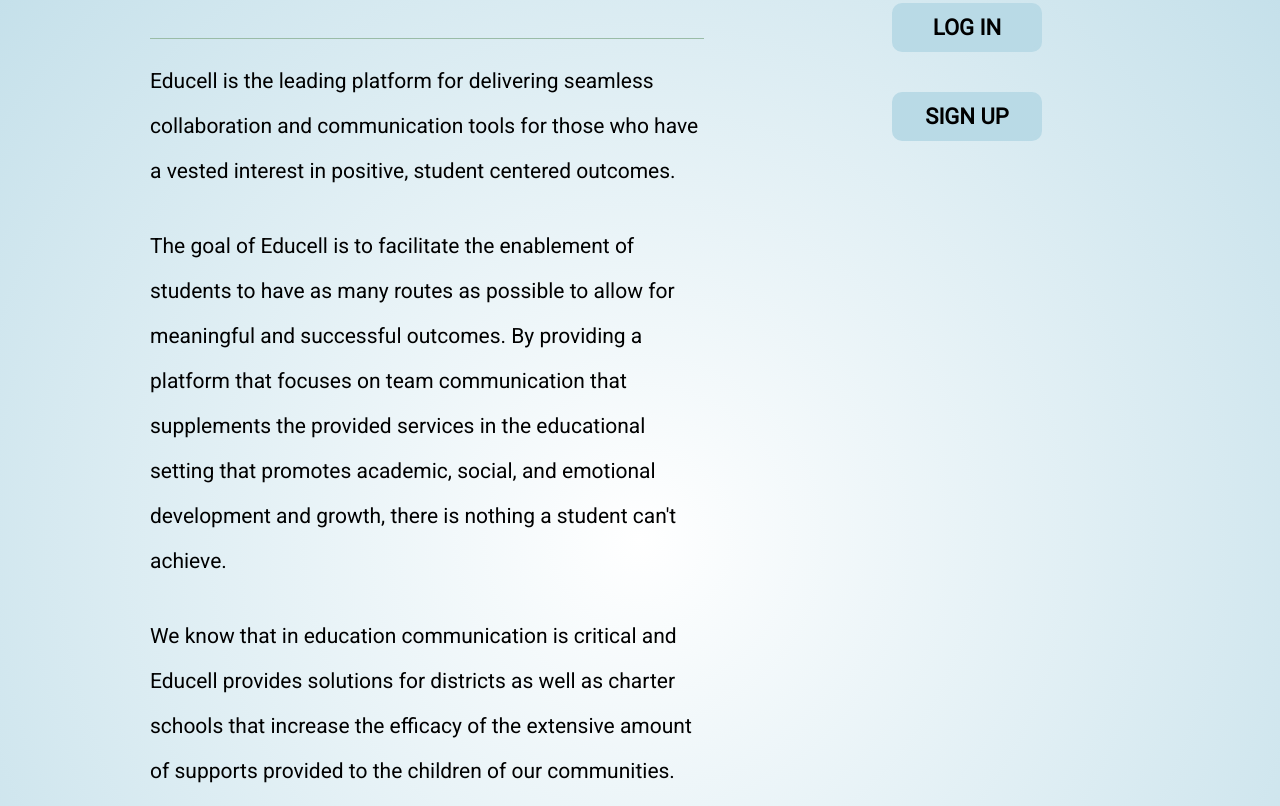
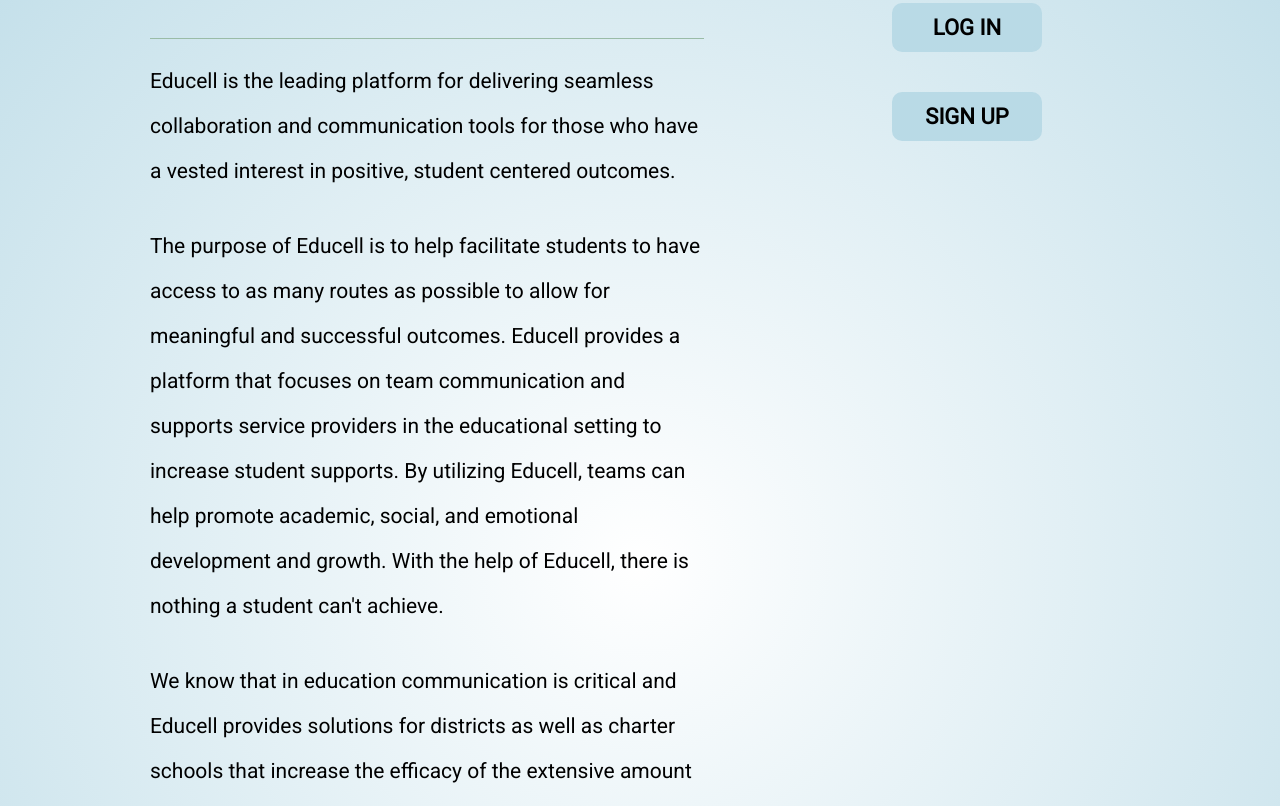
Before and after one commit to educell/ui-hr, a plain HTML site: page index.html in a window 1280 px wide. Shown: the part 243-1049 px from the top of the page. Drawn offline with nearby package versions, Linux system fonts and the light colour scheme.

Commit message:
wordiness revisions.

```diff
--- a/index.html
+++ b/index.html
@@ -53,12 +53,11 @@
                 vested interest in positive, student centered outcomes.
               </p>
               <p class="lead2">
-                The goal of Educell is to facilitate the enablement of students
-                to have as many routes as possible to allow for meaningful and
-                successful outcomes. By providing a platform that focuses on
-                team communication that supplements the provided services in the
-                educational setting that promotes academic, social, and
-                emotional development and growth, there is nothing a student
+                The purpose of Educell is to help facilitate students
+                to have access to as many routes as possible to allow for meaningful and successful outcomes. Educell provides a platform that focuses on
+                team communication and supports service providers in the
+                educational setting to increase student supports. By utilizing Educell, teams can help promote academic, social, and
+                emotional development and growth. With the help of Educell, there is nothing a student
                 can't achieve.
               </p>
               <p class="lead2">
```
